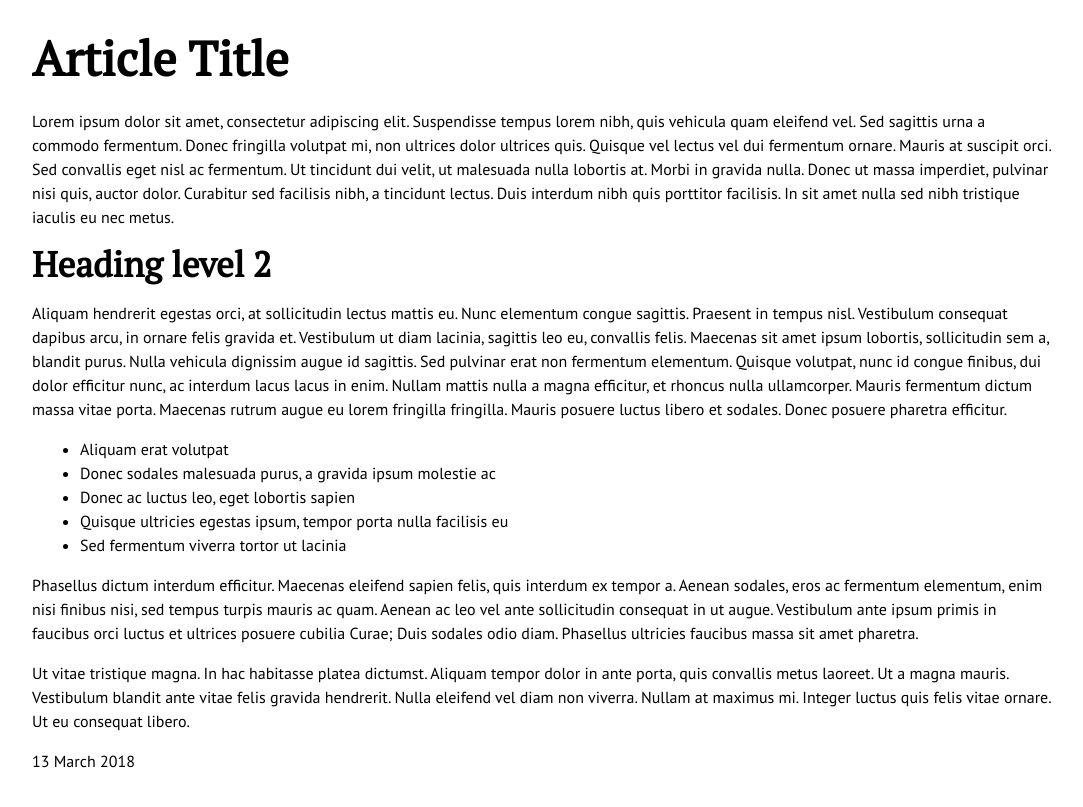
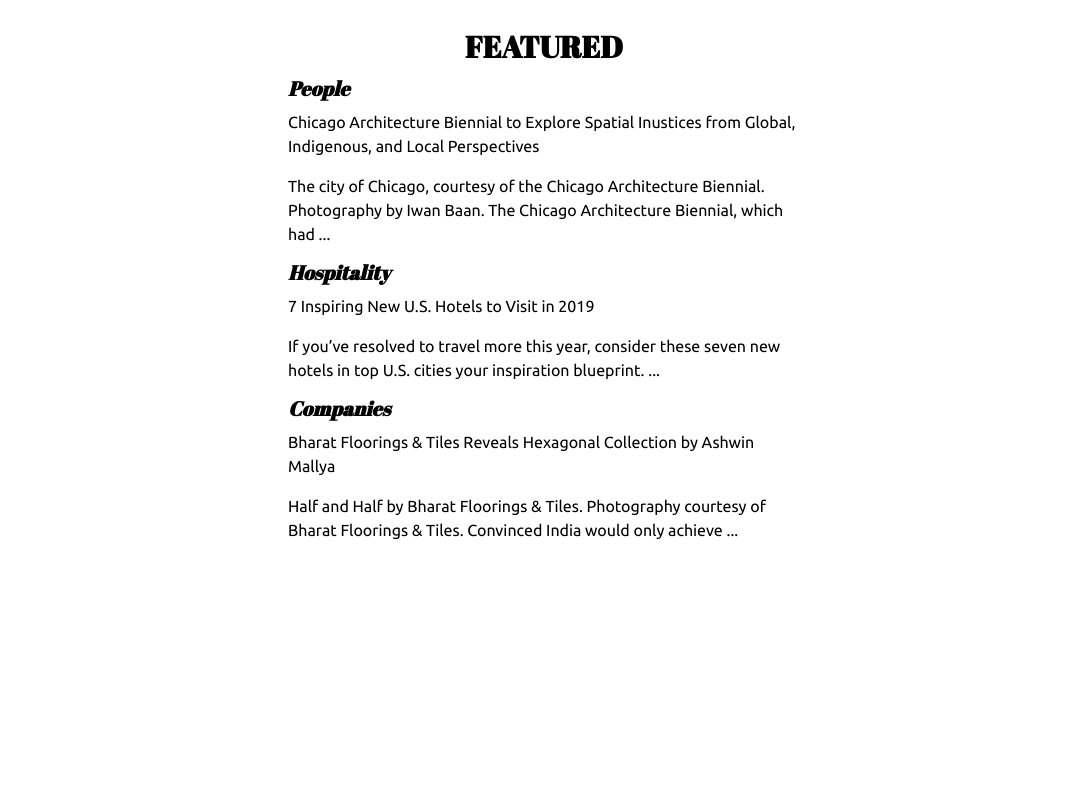
Before and after one commit to MartinRavanov72/Extreme_Sports, a Jekyll site: the page built from index.html, in a window 1280 px wide. Shown: the top 807 px of the page, without its empty margins (96-1179 px from the left). Built offline with Jekyll 4.4.1, drawn with Linux system fonts in a browser that asks for light colours.

Commit message:
1st exc, 2nd homework

```diff
--- a/css/layout.css
+++ b/css/layout.css
@@ -1,10 +1,81 @@
-@import url("../css/typography.css");
+@import url("../css/variables.css");
+@import url('https://fonts.googleapis.com/css?family=Ubuntu&display=swap');
+@import url('https://fonts.googleapis.com/css?family=Abril+Fatface&display=swap');
+
+html {
+    box-sizing: border-box;
+}
+
+*,
+*:before *:after {
+    box-sizing: inherit;
+}
+
+* {
+    padding: 0;
+    margin: 0;
+}
+
+html {
+    font-family: Ubuntu, sans-serif;
+    font-size: 15px;
+    line-height: 1.5;
+}
+
+p {
+    padding-bottom: calc(var(--sizing-ws-base) * (2 / 3));
+}
+
+h1,
+h2,
+h3,
+h4,
+h5,
+h6 {
+    font-family: Abril Fatface, serif;
+    line-height: 1.1;
+    margin: 0 0 calc(var(--sizing-ws-base) / 3) 0;
+    padding: 0;
+}
+
+h1 {
+    font-size: var(--sizing-h1);
+}
+
+h2 {
+    font-size: 2.2em;
+}
+
+h3 {
+    font-size: var(--sizing-h3);
+}
+
+h4 {
+    font-size: 1.6em;
+}
+
+h5 {
+    font-size: 1.4em;
+}
+
+h6 {
+    font-size: 1.2em;
+}
+
+p {
+    font-size: var(--sizing-p);
+}
 
 body {
-    width: 80vw;
-    margin: 2rem auto;
+    width: 40vw;
+    margin: 0 auto;
+    padding-top: 2rem;
 }
 
-ul {
-    padding-left: 3rem;
+h3 {
+    font-style: italic;
 }
+
+h1 {
+    text-align: center;
+}
--- a/css/reset.css
+++ /dev/null
@@ -1,13 +0,0 @@
-html {
-    box-sizing: border-box;
-}
-
-*,
-*:before *:after {
-    box-sizing: inherit;
-}
-
-* {
-    padding: 0;
-    margin: 0;
-}
--- a/css/typography.css
+++ /dev/null
@@ -1,69 +0,0 @@
-@import url("https://fonts.googleapis.com/css?family=PT+Sans&display=swap");
-@import url("https://fonts.googleapis.com/css?family=PT+Serif&display=swap");
-@import url("../css/reset.css");
-@import url("../css/variables.css");
-
-html {
-    font-family: var(--font-ptsans), sans-serif;
-    font-size: var(--sizing-fs-base);
-    line-height: 1.5;
-}
-
-@media (min-width: 500px) {
-    html {
-        font-size: var(--sizing-fs-tablet);
-    }
-}
-
-@media (min-width: 700px) {
-    html {
-        font-size: var(--sizing-fs-laptop);
-    }
-}
-
-@media (min-width: 1600px) {
-    html {
-        font-size: var(--sizing-fs-desktop);
-    }
-}
-
-p,
-ul {
-    padding-bottom: calc(var(--sizing-ws-base) * (2 / 3));
-}
-
-h1,
-h2,
-h3,
-h4,
-h5,
-h6 {
-    font-family: var(--font-ptserif), serif;
-    line-height: 1.1;
-    margin: 0 0 calc(var(--sizing-ws-base) / 3) 0;
-    padding: 0;
-}
-
-h1 {
-    font-size: 3em;
-}
-
-h2 {
-    font-size: 2.2em;
-}
-
-h3 {
-    font-size: 1.9em;
-}
-
-h4 {
-    font-size: 1.6em;
-}
-
-h5 {
-    font-size: 1.4em;
-}
-
-h6 {
-    font-size: 1.2em;
-}
--- a/css/variables.css
+++ b/css/variables.css
@@ -7,7 +7,7 @@
     --sizing-fs-desktop: 18px;
     --sizing-fs-huge: 20px;
 
-    --font-ptsans: PT Sans;
-    --font-ptserif: PT Serif;
-
+    --sizing-h1: 30px;
+    --sizing-h3: 20px;
+    --sizing-p: 16px;
 }
--- a/docs/css/variables.css
+++ b/docs/css/variables.css
@@ -7,7 +7,7 @@
     --sizing-fs-desktop: 18px;
     --sizing-fs-huge: 20px;
 
-    --font-ptsans: PT Sans;
-    --font-ptserif: PT Serif;
-
+    --sizing-h1: 30px;
+    --sizing-h3: 20px;
+    --sizing-p: 16px;
 }
--- a/docs/feed.xml
+++ b/docs/feed.xml
@@ -1 +1 @@
-<?xml version="1.0" encoding="utf-8"?><feed xmlns="http://www.w3.org/2005/Atom" ><generator uri="https://jekyllrb.com/" version="4.0.0">Jekyll</generator><link href="http://localhost:4000/Extreme_Sports/feed.xml" rel="self" type="application/atom+xml" /><link href="http://localhost:4000/Extreme_Sports/" rel="alternate" type="text/html" /><updated>2019-11-14T20:44:26+02:00</updated><id>http://localhost:4000/Extreme_Sports/feed.xml</id><title type="html">Extreme Sports</title><subtitle>Site for extreme sports</subtitle></feed>
+<?xml version="1.0" encoding="utf-8"?><feed xmlns="http://www.w3.org/2005/Atom" ><generator uri="https://jekyllrb.com/" version="4.0.0">Jekyll</generator><link href="http://localhost:4000/Extreme_Sports/feed.xml" rel="self" type="application/atom+xml" /><link href="http://localhost:4000/Extreme_Sports/" rel="alternate" type="text/html" /><updated>2019-11-14T20:52:14+02:00</updated><id>http://localhost:4000/Extreme_Sports/feed.xml</id><title type="html">Extreme Sports</title><subtitle>Site for extreme sports</subtitle></feed>
--- a/index.html
+++ b/index.html
@@ -3,41 +3,26 @@
 # To modify the layout, see https://jekyllrb.com/docs/themes/#overriding-theme-defaults
 
 layout: main
-title: Typography with CSS Variables
+title: Font Size Variables
 ---
 
-<header>
-    <h1>Article Title</h1>
-    <p>Lorem ipsum dolor sit amet, consectetur adipiscing elit. Suspendisse tempus lorem nibh, quis vehicula quam
-        eleifend vel. Sed sagittis urna a commodo fermentum. Donec fringilla volutpat mi, non ultrices dolor ultrices
-        quis. Quisque vel lectus vel dui fermentum ornare. Mauris at suscipit orci. Sed convallis eget nisl ac
-        fermentum. Ut tincidunt dui velit, ut malesuada nulla lobortis at. Morbi in gravida nulla. Donec ut massa
-        imperdiet, pulvinar nisi quis, auctor dolor. Curabitur sed facilisis nibh, a tincidunt lectus. Duis interdum
-        nibh quis porttitor facilisis. In sit amet nulla sed nibh tristique iaculis eu nec metus.</p>
-</header>
-<main>
-    <h2>Heading level 2</h2>
-    <p>Aliquam hendrerit egestas orci, at sollicitudin lectus mattis eu. Nunc elementum congue sagittis. Praesent in
-        tempus nisl. Vestibulum consequat dapibus arcu, in ornare felis gravida et. Vestibulum ut diam lacinia,
-        sagittis leo eu, convallis felis. Maecenas sit amet ipsum lobortis, sollicitudin sem a, blandit purus. Nulla
-        vehicula dignissim augue id sagittis. Sed pulvinar erat non fermentum elementum. Quisque volutpat, nunc id
-        congue finibus, dui dolor efficitur nunc, ac interdum lacus lacus in enim. Nullam mattis nulla a magna
-        efficitur, et rhoncus nulla ullamcorper. Mauris fermentum dictum massa vitae porta. Maecenas rutrum augue eu
-        lorem fringilla fringilla. Mauris posuere luctus libero et sodales. Donec posuere pharetra efficitur.</p>
-    <ul>
-        <li>Aliquam erat volutpat</li>
-        <li>Donec sodales malesuada purus, a gravida ipsum molestie ac</li>
-        <li>Donec ac luctus leo, eget lobortis sapien</li>
-        <li>Quisque ultricies egestas ipsum, tempor porta nulla facilisis eu</li>
-        <li>Sed fermentum viverra tortor ut lacinia</li>
-    </ul>
-    <p>Phasellus dictum interdum efficitur. Maecenas eleifend sapien felis, quis interdum ex tempor a. Aenean
-        sodales, eros ac fermentum elementum, enim nisi finibus nisi, sed tempus turpis mauris ac quam. Aenean ac leo
-        vel ante sollicitudin consequat in ut augue. Vestibulum ante ipsum primis in faucibus orci luctus et ultrices
-        posuere cubilia Curae; Duis sodales odio diam. Phasellus ultricies faucibus massa sit amet pharetra.</p>
-    <p>Ut vitae tristique magna. In hac habitasse platea dictumst. Aliquam tempor dolor in ante porta, quis
-        convallis metus laoreet. Ut a magna mauris. Vestibulum blandit ante vitae felis gravida hendrerit. Nulla
-        eleifend vel diam non viverra. Nullam at maximus mi. Integer luctus quis felis vitae ornare. Ut eu consequat
-        libero.</p>
-    <p>13 March 2018 </p>
-</main>
+<h1>FEATURED</h1>
+<section class="parts">
+    <h3>People</h3>
+    <p>Chicago Architecture Biennial to Explore Spatial Inustices from Global, Indigenous, and Local Perspectives
+    </p>
+    <p>The city of Chicago, courtesy of the Chicago Architecture Biennial. Photography by Iwan Baan. The Chicago
+        Architecture Biennial, which had ...</p>
+</section>
+<section class="parts">
+    <h3>Hospitality</h3>
+    <p>7 Inspiring New U.S. Hotels to Visit in 2019</p>
+    <p>If you’ve resolved to travel more this year, consider these seven new hotels in top U.S. cities your
+        inspiration blueprint. ...</p>
+</section>
+<section class="parts">
+    <h3>Companies</h3>
+    <p>Bharat Floorings & Tiles Reveals Hexagonal Collection by Ashwin Mallya</p>
+    <p>Half and Half by Bharat Floorings & Tiles. Photography courtesy of Bharat Floorings & Tiles. Convinced India
+        would only achieve ...</p>
+</section>
```
Also changed, not shown: docs/css/layout.css (+76 -5 lines), docs/css/reset.css (deleted, +0 -13 lines), docs/css/typography.css (deleted, +0 -69 lines), docs/index.html (+21 -36 lines), docs/index1.html (deleted, +0 -38 lines), docs/index2.html (deleted, +0 -37 lines), docs/index3.html (deleted, +0 -56 lines).
